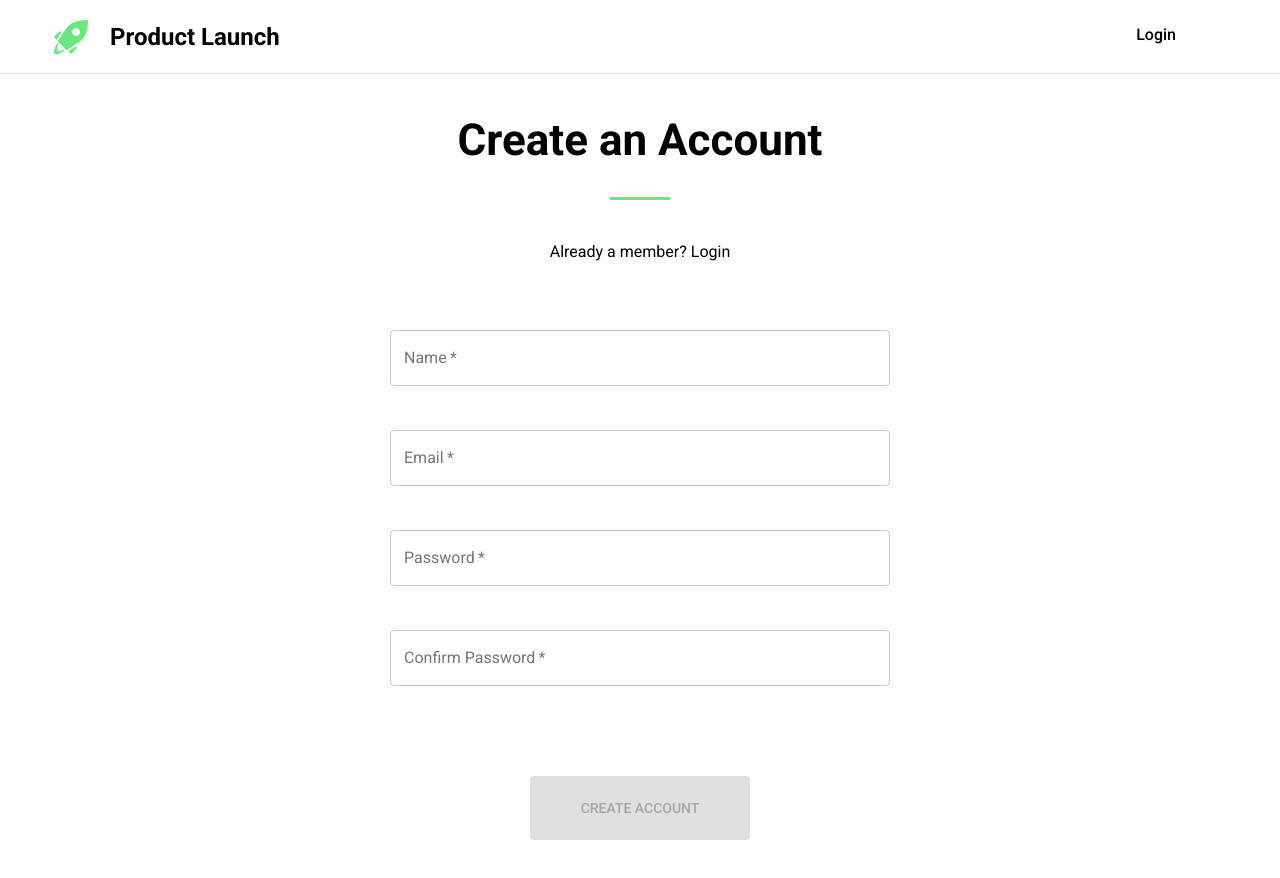
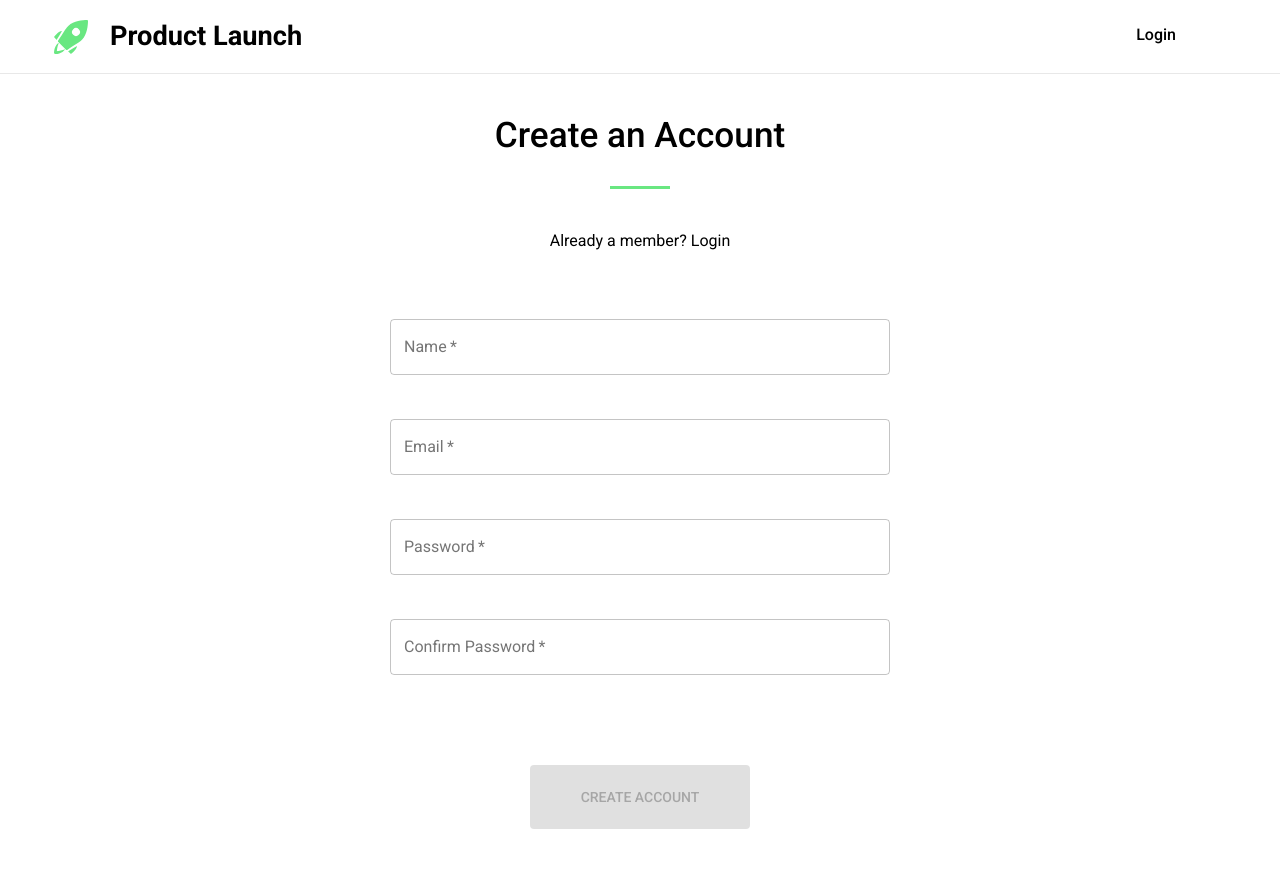
Before and after one commit to hatchways/team-summer, a React (Create React App) app in the folder client/: page /signup in a window 1280 px wide. Built offline with nearby package versions, Linux system fonts and the light colour scheme.

Commit message:
Theming for title changes

```diff
--- a/client/src/themes/theme.js
+++ b/client/src/themes/theme.js
@@ -4,18 +4,25 @@ export const theme = createMuiTheme({
   typography: {
     fontFamily: '"Roboto"',
     h1: {
-      fontSize: '1.5em',
+      fontSize: '1.7em',
       fontWeight: 'semi-bold',
       textAlign: 'center'
     },
     h2: {
-      fontSize: '2.75em',
-      fontWeight: 'semi-bold',
+      fontSize: '2.2em',
+      fontWeight: '500',
       textAlign: 'center'
     },
     h3: {
-      fontSize: '2em',
+      fontSize: '1.9em',
       fontWeight: 'semi-bold'
+    },
+    h4: {
+      fontSize: '1.6em',
+      fontWeight: 'semi-bold'
+    },
+    h5: {
+      fontSize: '1.3em'
     },
     h6: {
       fontSize: '1em',
```
